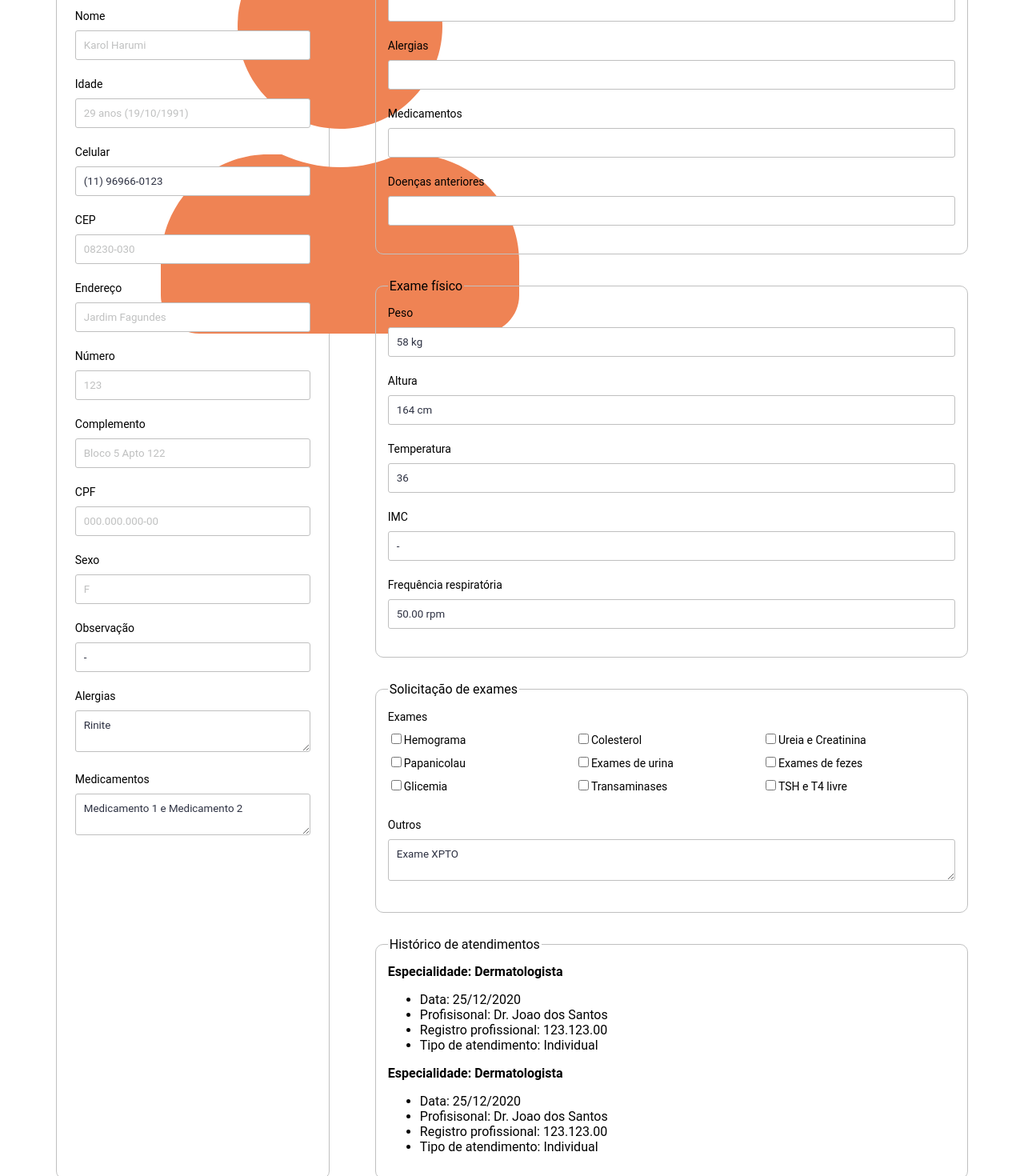
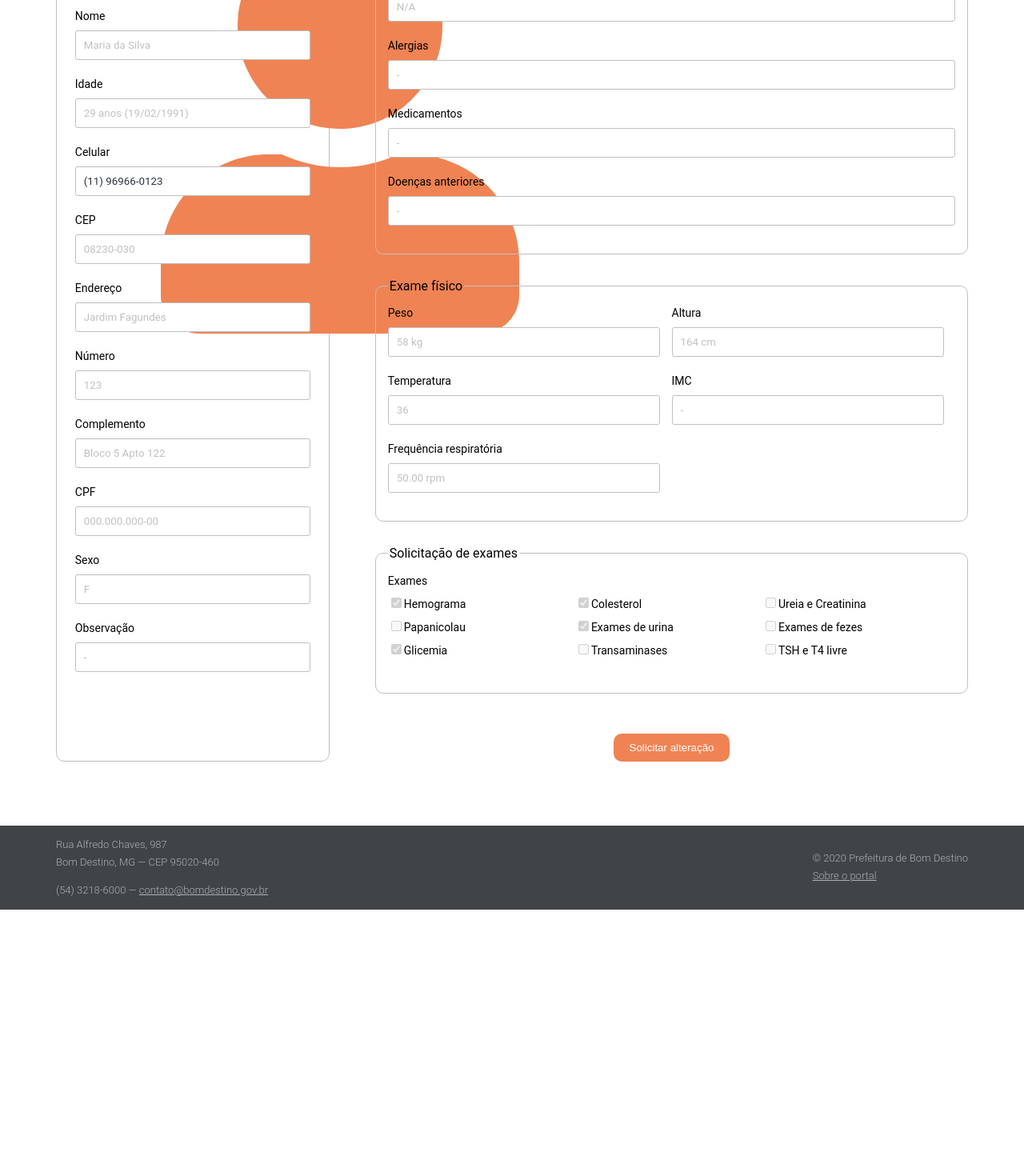
Before and after one commit to tcc-puc/site-prefeitura, a Next.js app: page /prontuario-eletronico in a window 1280 px wide. Shown: the part 740-2210 px from the top of the page at 80% size. After the commit the page ends 1877 px from the top, so only its background shows below. Built offline with nearby package versions, Linux system fonts and the light colour scheme.

Commit message:
Interface de prontuario eletronico finalizado

```diff
--- a/components/patientProfile/index.jsx
+++ b/components/patientProfile/index.jsx
@@ -16,12 +16,12 @@ export default function PatientProfile() {
 
         <div className="field-container">
           <label for="fname">Nome</label>
-          <input type="text" id="fname" name="fname" value="Karol Harumi" disabled="disabled" />
+          <input type="text" id="fname" name="fname" value="Maria da Silva" disabled="disabled" />
         </div>
 
         <div className="field-container">
           <label for="fage">Idade</label>
-          <input type="text" id="fage" name="fage" value="29 anos (19/10/1991)" disabled="disabled" />
+          <input type="text" id="fage" name="fage" value="29 anos (19/02/1991)" disabled="disabled" />
         </div>
 
         <div className="field-container">
@@ -61,17 +61,7 @@ export default function PatientProfile() {
 
         <div className="field-container">
           <label for="fobservation">Observação</label>
-          <input type="text" id="fobservation" name="fobservation" value="-" />
-        </div>
-
-        <div className="field-container">
-          <label for="fallergies">Alergias</label>
-          <textarea type="text" id="fallergies" name="fallergies" value="Rinite" />
-        </div>
-
-        <div className="field-container">
-          <label for="fmedicines">Medicamentos</label>
-          <textarea type="text" id="fmedicines" name="fmedicines" value="Medicamento 1 e Medicamento 2" />
+          <input type="text" id="fobservation" name="fobservation" value="-" disabled="disabled" />
         </div>
       </fieldset>
     )
--- a/pages/prontuario-eletronico/index.js
+++ b/pages/prontuario-eletronico/index.js
@@ -33,56 +33,56 @@ export default function Home() {
 
                   <div className="field-container">
                     <label for="fname">Queixa Principal</label>
-                    <input type="text" id="fname" name="fname" />
+                    <input type="text" id="fname" name="fname" disabled="disabled" value="Dores constantes de cabeça" />
                   </div>
 
                   <div className="field-container">
                     <label for="fname">História da doença atual</label>
-                    <input type="text" id="fname" name="fname" />
+                    <input type="text" id="fname" name="fname" disabled="disabled" value="N/A" />
                   </div>
 
                   <div className="field-container">
-                    <label for="fname">Alergias</label>
-                    <input type="text" id="fname" name="fname" />
+                    <label for="fallergies">Alergias</label>
+                    <input type="text" id="fallergies" name="fallergies" disabled="disabled" value="-" />
                   </div>
 
                   <div className="field-container">
-                    <label for="fname">Medicamentos</label>
-                    <input type="text" id="fname" name="fname" />
+                    <label for="fmedicines">Medicamentos</label>
+                    <input type="text" id="fmedicines" name="fmedicines" disabled="disabled" value="-" />
                   </div>
 
                   <div className="field-container">
                     <label for="fname">Doenças anteriores</label>
-                    <input type="text" id="fname" name="fname" />
+                    <input type="text" id="fname" name="fname" disabled="disabled" value="-" />
                   </div>
                 </fieldset>
 
                 <fieldset>
                   <legend>Exame físico</legend>
 
-                  <div className="field-container">
-                    <label for="fname">Peso</label>
-                    <input type="text" id="fname" name="fname" value="58 kg" />
+                  <div className="field-container half-field">
+                    <label for="fweight">Peso</label>
+                    <input type="text" id="fweight" name="fweight" value="58 kg" disabled="disabled" />
                   </div>
 
-                  <div className="field-container">
-                    <label for="fname">Altura</label>
-                    <input type="text" id="fname" name="fname" value="164 cm" />
+                  <div className="field-container half-field">
+                    <label for="fheight">Altura</label>
+                    <input type="text" id="fheight" name="fheight" value="164 cm" disabled="disabled" />
                   </div>
 
-                  <div className="field-container">
-                    <label for="fname">Temperatura</label>
-                    <input type="text" id="fname" name="fname" value="36" />
+                  <div className="field-container half-field">
+                    <label for="ffever">Temperatura</label>
+                    <input type="text" id="ffever" name="ffever" value="36" disabled="disabled" />
                   </div>
 
-                  <div className="field-container">
-                    <label for="fname">IMC</label>
-                    <input type="text" id="fname" name="fname" value="-" />
+                  <div className="field-container half-field">
+                    <label for="fimc">IMC</label>
+                    <input type="text" id="fimc" name="fimc" value="-" disabled="disabled" />
                   </div>
 
-                  <div className="field-container">
-                    <label for="fname">Frequência respiratória</label>
-                    <input type="text" id="fname" name="fname" value="50.00 rpm" />
+                  <div className="field-container half-field">
+                    <label for="frespiratory">Frequência respiratória</label>
+                    <input type="text" id="frespiratory" name="frespiratory" value="50.00 rpm" disabled="disabled" />
                   </div>
                 </fieldset>
 
@@ -90,78 +90,52 @@ export default function Home() {
                   <legend>Solicitação de exames</legend>
 
                   <div className="field-container">
-                    <label for="fname">Exames</label>
+                    <label for="fexam01">Exames</label>
 
                     <ul className="list-exams">
                       <li>
-                        <input type="checkbox" id="fname" name="fname" />
-                        <label for="fname">Hemograma</label>
+                        <input type="checkbox" id="fexam01" name="fexam01" checked="checked" disabled="disabled" />
+                        <label for="fexam01">Hemograma</label>
                       </li>
                       <li>
-                        <input type="checkbox" id="fname" name="fname" />
-                        <label for="fname">Colesterol</label>
+                        <input type="checkbox" id="fexam02" name="fexam02" checked="checked" disabled="disabled" />
+                        <label for="fexam02">Colesterol</label>
                       </li>
                       <li>
-                        <input type="checkbox" id="fname" name="fname" />
-                        <label for="fname">Ureia e Creatinina</label>
+                        <input type="checkbox" id="fexam03" name="fexam03" disabled="disabled" />
+                        <label for="fexam03">Ureia e Creatinina</label>
                       </li>
                       <li>
-                        <input type="checkbox" id="fname" name="fname" />
-                        <label for="fname">Papanicolau</label>
+                        <input type="checkbox" id="fexam04" name="fexam04" disabled="disabled" />
+                        <label for="fexam04">Papanicolau</label>
                       </li>
                       <li>
-                        <input type="checkbox" id="fname" name="fname" />
-                        <label for="fname">Exames de urina</label>
+                        <input type="checkbox" id="fexam05" name="fexam05" checked="checked" disabled="disabled" />
+                        <label for="fexam05">Exames de urina</label>
                       </li>
                       <li>
-                        <input type="checkbox" id="fname" name="fname" />
-                        <label for="fname">Exames de fezes</label>
+                        <input type="checkbox" id="fexam06" name="fexam06" disabled="disabled" />
+                        <label for="fexam06">Exames de fezes</label>
                       </li>
                       <li>
-                        <input type="checkbox" id="fname" name="fname" />
-                        <label for="fname">Glicemia</label>
+                        <input type="checkbox" id="fexam07" name="fexam07" checked="checked" disabled="disabled" />
+                        <label for="fexam07">Glicemia</label>
                       </li>
                       <li>
-                        <input type="checkbox" id="fname" name="fname" />
-                        <label for="fname">Transaminases</label>
+                        <input type="checkbox" id="fexam08" name="fexam08" disabled="disabled" />
+                        <label for="fexam08">Transaminases</label>
                       </li>
                       <li>
-                        <input type="checkbox" id="fname" name="fname" />
-                        <label for="fname">TSH e T4 livre</label>
+                        <input type="checkbox" id="fexam09" name="fexam09" disabled="disabled" />
+                        <label for="fexam09">TSH e T4 livre</label>
                       </li>
                     </ul>
                   </div>
-
-                  <div className="field-container">
-                    <label for="fname">Outros</label>
-                    <textarea type="text" id="fname" name="fname" value="Exame XPTO" />
-                  </div>
                 </fieldset>
 
-                <fieldset>
-                  <legend>Histórico de atendimentos</legend>
-
-                  <div>
-                    <strong>Especialidade: Dermatologista</strong>
-                    <ul>
-                      <li>Data: 25/12/2020</li>
-                      <li>Profisisonal: Dr. Joao dos Santos</li>
-                      <li>Registro profissional: 123.123.00</li>
-                      <li>Tipo de atendimento: Individual</li>
-                    </ul>
-                  </div>
-
-                  <div>
-                    <strong>Especialidade: Dermatologista</strong>
-                    <ul>
-                      <li>Data: 25/12/2020</li>
-                      <li>Profisisonal: Dr. Joao dos Santos</li>
-                      <li>Registro profissional: 123.123.00</li>
-                      <li>Tipo de atendimento: Individual</li>
-                    </ul>
-                  </div>
-
-                </fieldset>
+                <div className="container-btns">
+                  <button className="btn-form">Solicitar alteração</button>
+                </div>
               </div>
             </div>
         </div>
--- a/pages/prontuario-eletronico/style.scss
+++ b/pages/prontuario-eletronico/style.scss
@@ -69,7 +69,31 @@ main {
             width: 33%;
         }
     }
-  }
+    .half-field {
+        display: inline-block;
+        width: 48%;
+        &:nth-child(even) {
+            margin-right: 2%;
+        }
+    }
+    .container-btns {
+        text-align: center;
+        margin-top: 50px;
+        .btn-form {
+            border: 0;
+            background-color: #ef8354;
+            padding: 10px 20px;
+            border-radius: 10px;
+            margin: 0 10px;
+            cursor: pointer;
+            outline: none;
+            color: #fff;
+            &:hover {
+                opacity: 0.8;
+            }
+        }
+    }
+}
 
   // Form
   input,
```
